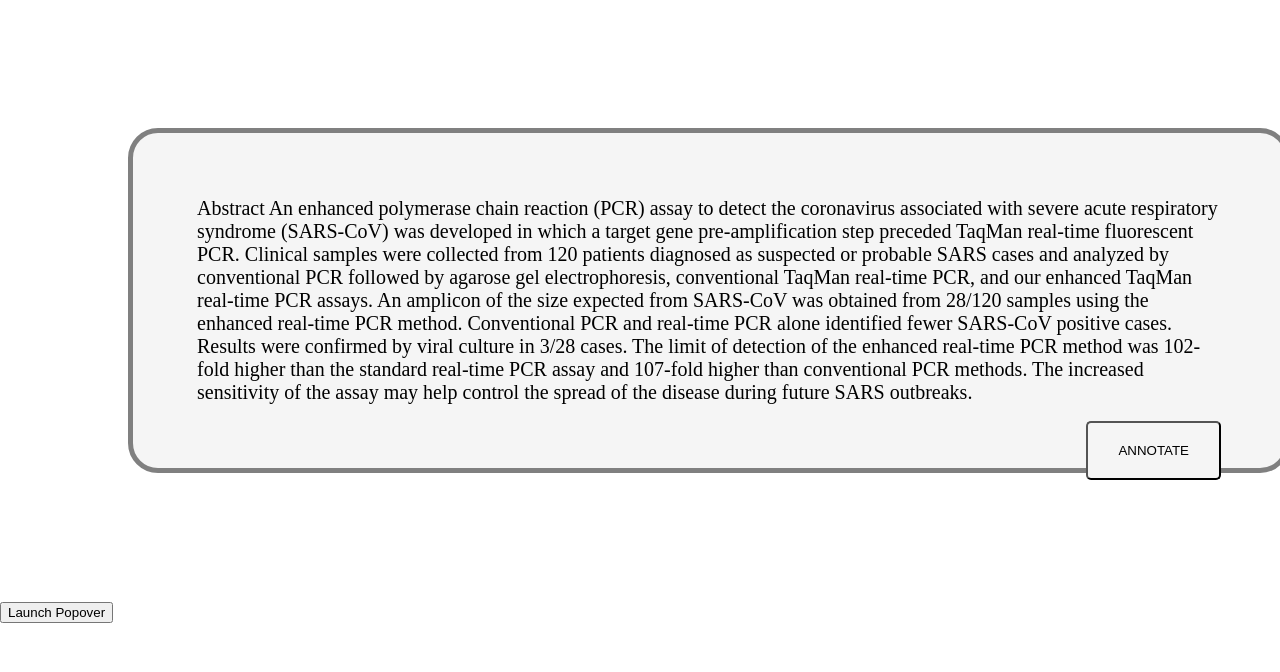
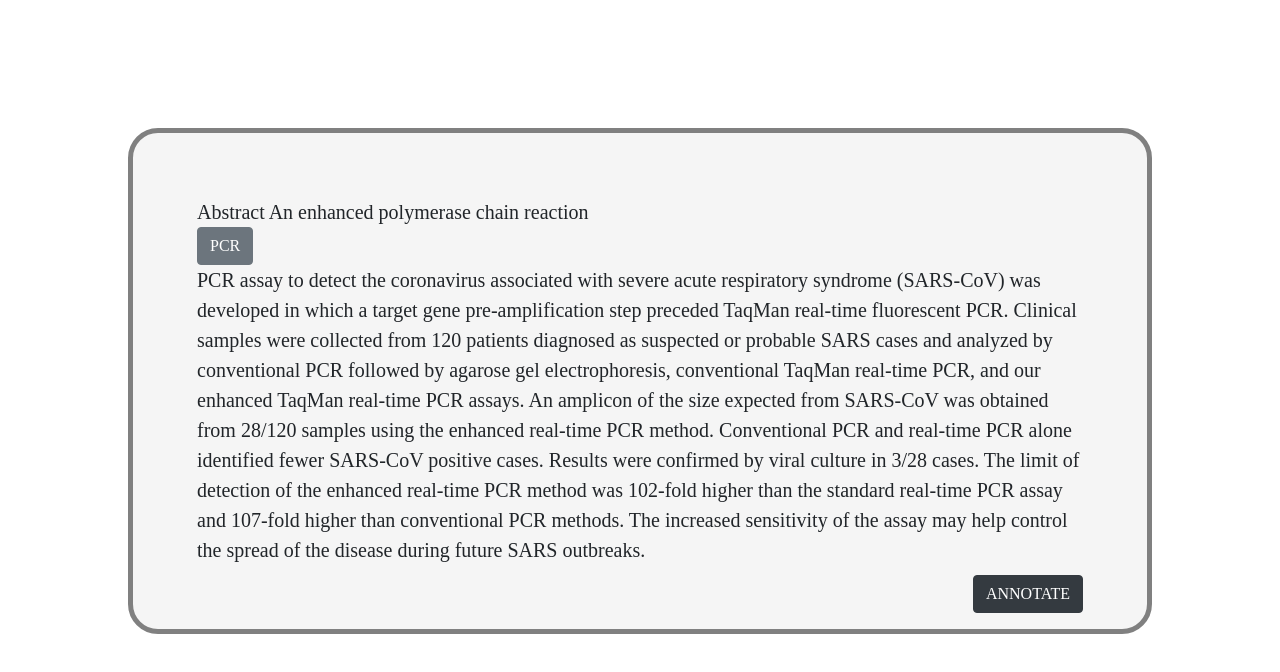
Before and after one commit to issa-project/visualization, a React (Create React App) app: page / in a window 1280 px wide. Shown: the top 672 px of the page. Built offline with nearby package versions, Linux system fonts and the light colour scheme.

Commit message:
Update component #6

```diff
--- a/package.json
+++ b/package.json
@@ -6,6 +6,7 @@
     "@testing-library/jest-dom": "^5.11.4",
     "@testing-library/react": "^11.1.0",
     "@testing-library/user-event": "^12.1.10",
+    "bootstrap": "^4.6.0",
     "react": "^17.0.2",
     "react-bootstrap": "^1.5.2",
     "react-dom": "^17.0.2",
--- a/src/App.js
+++ b/src/App.js
@@ -2,13 +2,12 @@
 import './App.css';
 //import TextHighlight from './Component/TextHighlight';
 import TextHighlight2 from './Component/TextHighlight2';
-import DataInfo from './Component/DataInfo';
+
 
 function App() {
   return (
       <div>
         <TextHighlight2/>
-        <DataInfo/>
       </div>
 
 
--- a/src/Component/DataInfo.css
+++ b/src/Component/DataInfo.css
@@ -0,0 +1,4 @@
+.entity{
+    width: 60px;
+    background-color: #61dafb;
+}
--- a/src/Component/DataInfo.js
+++ b/src/Component/DataInfo.js
@@ -1,5 +1,6 @@
 import React, { useState } from 'react';
 import { Button, Popover, PopoverHeader, PopoverBody } from 'reactstrap';
+import 'bootstrap/dist/css/bootstrap.min.css';
 
 const DataInfo = (props) => {
     const [popoverOpen, setPopoverOpen] = useState(false);
@@ -7,13 +8,13 @@ const DataInfo = (props) => {
     const toggle = () => setPopoverOpen(!popoverOpen);
 
     return (
-        <div>
+        <div className="entity">
             <Button id="Popover1" type="button">
-                Launch Popover
+                PCR
             </Button>
-            <Popover placement="bottom" isOpen={popoverOpen} target="Popover1" toggle={toggle}>
-                <PopoverHeader>Popover Title</PopoverHeader>
-                <PopoverBody>Sed posuere consectetur est at lobortis. Aenean eu leo quam. Pellentesque ornare sem lacinia quam venenatis vestibulum.</PopoverBody>
+            <Popover placement="top" isOpen={popoverOpen} target="Popover1" toggle={toggle}>
+                <PopoverHeader> PCR </PopoverHeader>
+                <PopoverBody> in vitro method for producing large amounts of specific DNA or RNA fragments from small amounts of short oligonucleotide primers. </PopoverBody>
             </Popover>
         </div>
     );
--- a/src/Component/TextHighlight2.js
+++ b/src/Component/TextHighlight2.js
@@ -1,6 +1,7 @@
 import React , { Component } from 'react';
 import './Textighlight2.css';
 import LoadingButton from './buttonAnnotate';
+import DataInfo from './DataInfo';
 
 
 class TextHighlight2 extends Component {
@@ -10,13 +11,15 @@ class TextHighlight2 extends Component {
     render (){
         return(
             <div className="compoTexts">
-                Abstract An enhanced polymerase chain reaction (<span className={"Highlight"}>PCR</span>) assay to detect the coronavirus associated with severe acute respiratory syndrome (SARS-CoV) was developed in which a target gene pre-amplification step preceded TaqMan real-time fluorescent PCR.
+                <span className="DataInfo"> Abstract An enhanced polymerase chain reaction </span>  <span className="DataInfo"><DataInfo/></span>PCR assay to detect the coronavirus associated with severe acute respiratory syndrome (SARS-CoV) was developed in which a target gene pre-amplification step preceded TaqMan real-time fluorescent PCR.
                 Clinical samples were collected from 120 patients diagnosed as suspected or probable SARS cases and analyzed by conventional PCR followed by agarose gel electrophoresis, conventional TaqMan real-time PCR, and our enhanced TaqMan real-time PCR assays.
                 An amplicon of the size expected from SARS-CoV was obtained from 28/120 samples using the enhanced real-time PCR method.
                 Conventional PCR and real-time PCR alone identified fewer SARS-CoV positive cases. Results were confirmed by viral culture in 3/28 cases. The limit of detection of the enhanced real-time PCR method was 102-fold higher than the standard real-time PCR assay and 107-fold higher than conventional PCR methods.
                 The increased sensitivity of the assay may help control the spread of the disease during future SARS outbreaks.
                 <LoadingButton/>
+
             </div>
+
 
         )
     }
--- a/src/Component/Textighlight2.css
+++ b/src/Component/Textighlight2.css
@@ -12,3 +12,7 @@
     font-size: 20px;
 
 }
+
+.dataInfo {
+width: 60px;
+}
--- a/src/index.js
+++ b/src/index.js
@@ -3,6 +3,7 @@ import ReactDOM from 'react-dom';
 import './index.css';
 import App from './App';
 import reportWebVitals from './reportWebVitals';
+import 'bootstrap/dist/css/bootstrap.min.css';
 
 ReactDOM.render(
   <React.StrictMode>
```
Also changed, not shown: 1 other file (tests, documents, lock files or other folders).
